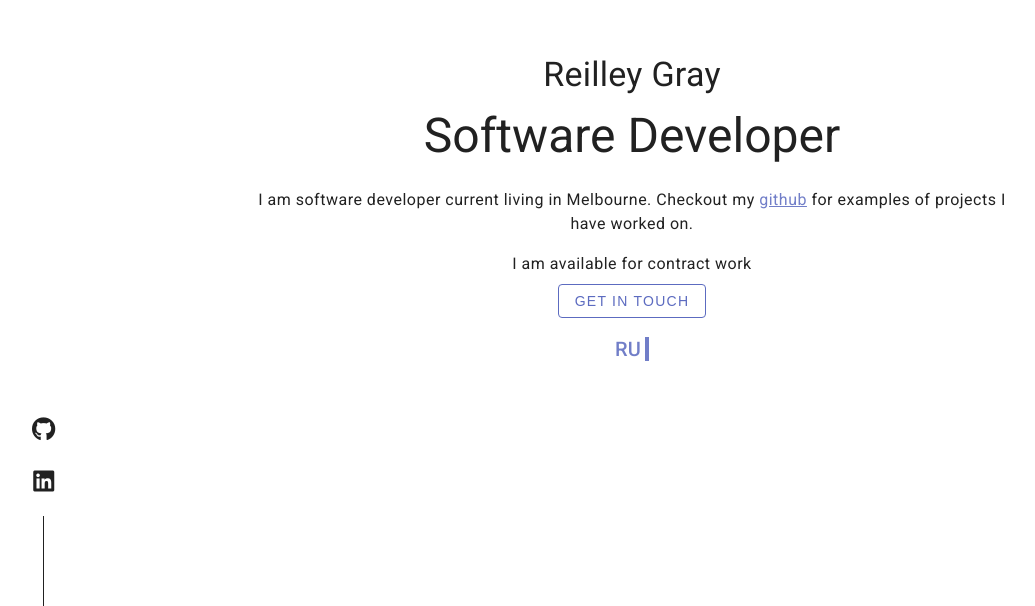
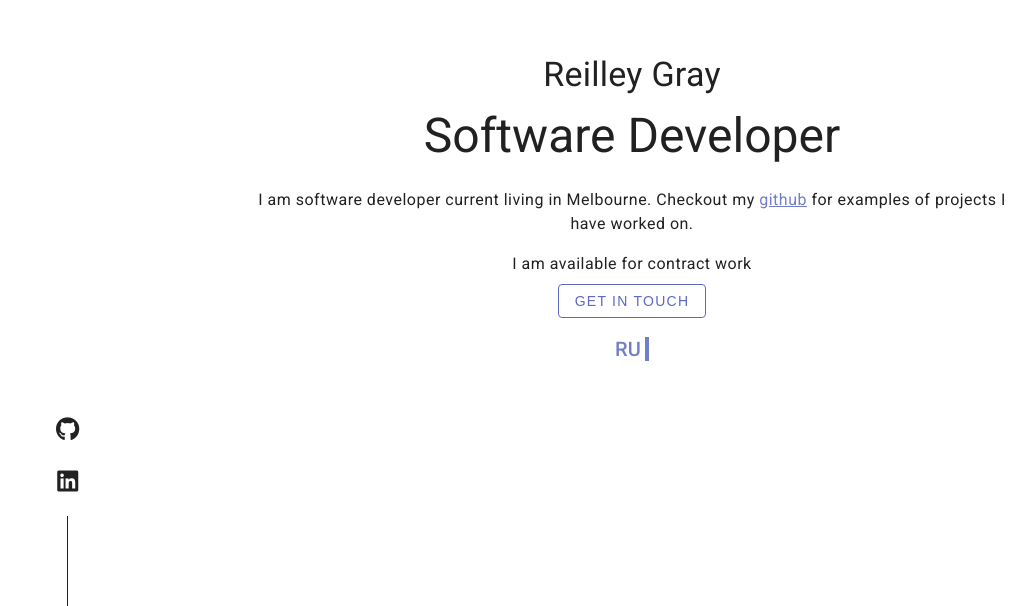
Before and after one commit to Reilley64/www.reilley.dev, a website built with Parcel: page src/index.html in a window 1280 px wide. Shown: the part 194-800 px from the top of the page, without its empty margins (8-1043 px from the left). Built offline with nearby package versions, Linux system fonts and the light colour scheme.

Commit message:
Move .social over

```diff
--- a/src/css/main.scss
+++ b/src/css/main.scss
@@ -125,7 +125,7 @@ main {
 
 .social {
   bottom: 0;
-  left: 40px;
+  left: 64px;
   position: fixed;
 }
 
```
